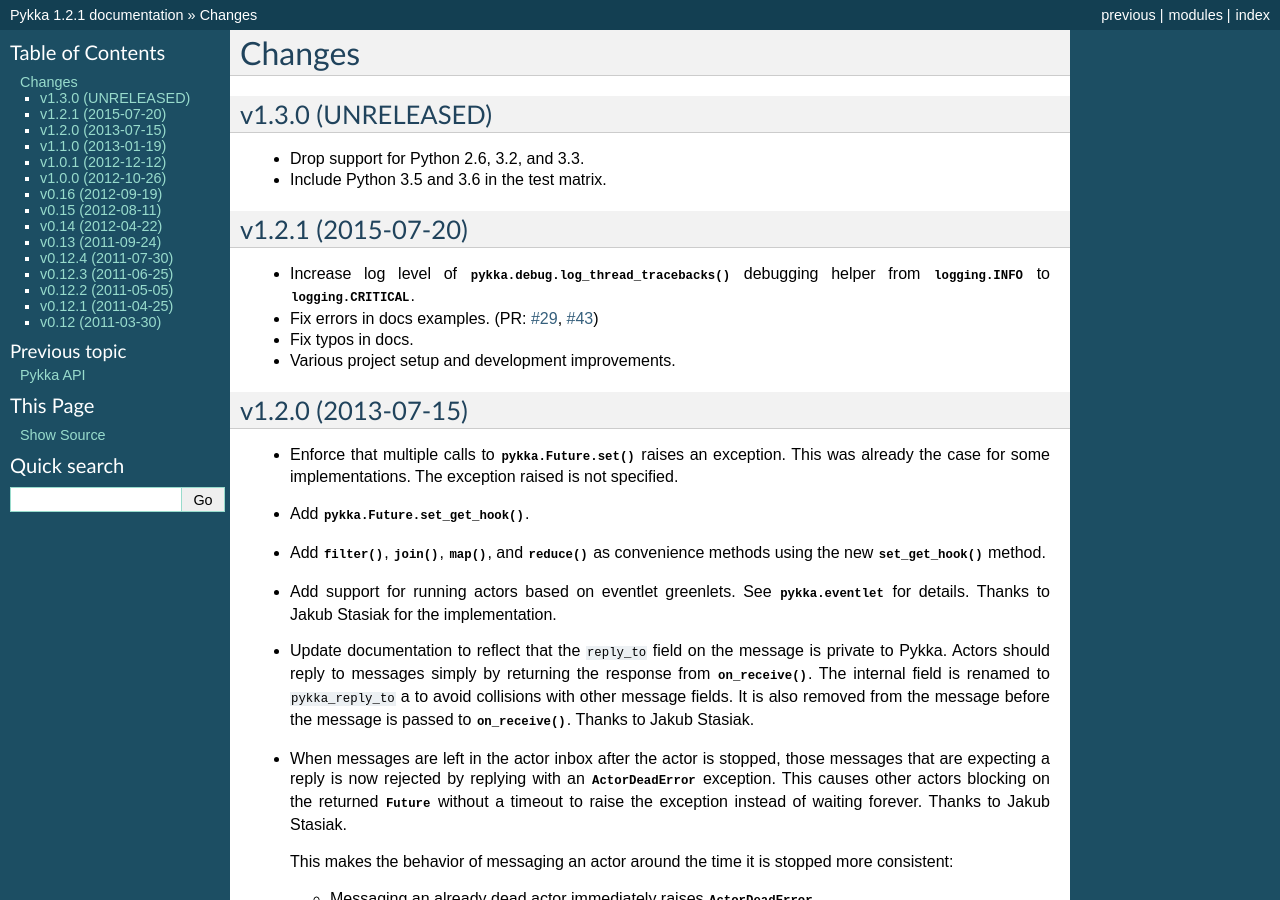
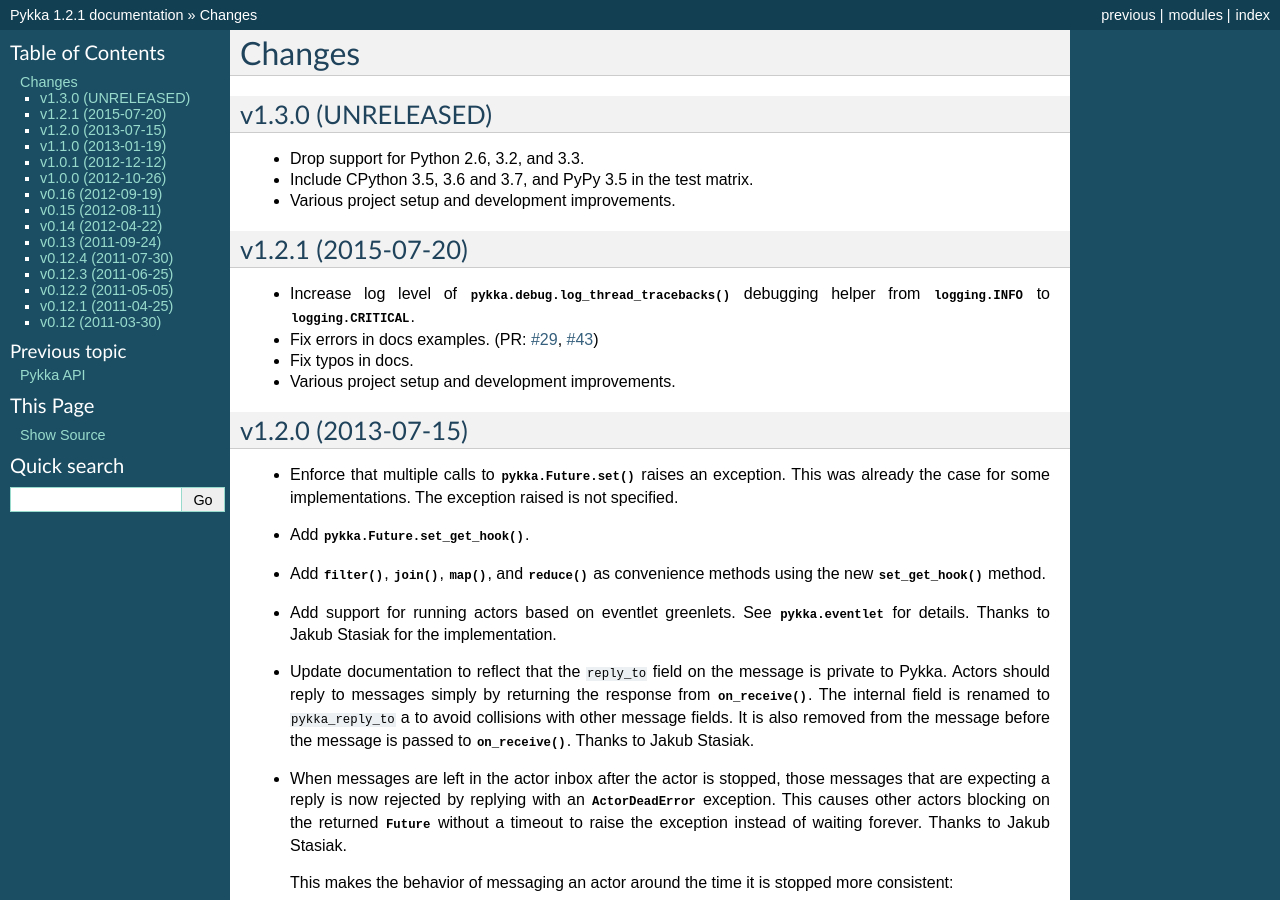
Before and after one commit to jodal/pykka, a Sphinx documentation site: the page built from docs/changes.rst, in a window 1280 px wide and 900 px high. Built offline with Sphinx 7.4.7, drawn with Linux system fonts in a browser that asks for light colours.

Commit message:
docs: Update changelog

```diff
--- a/docs/changes.rst
+++ b/docs/changes.rst
@@ -7,7 +7,9 @@
 
 - Drop support for Python 2.6, 3.2, and 3.3.
 
-- Include Python 3.5 and 3.6 in the test matrix.
+- Include CPython 3.5, 3.6 and 3.7, and PyPy 3.5 in the test matrix.
+
+- Various project setup and development improvements.
 
 
 v1.2.1 (2015-07-20)
```
